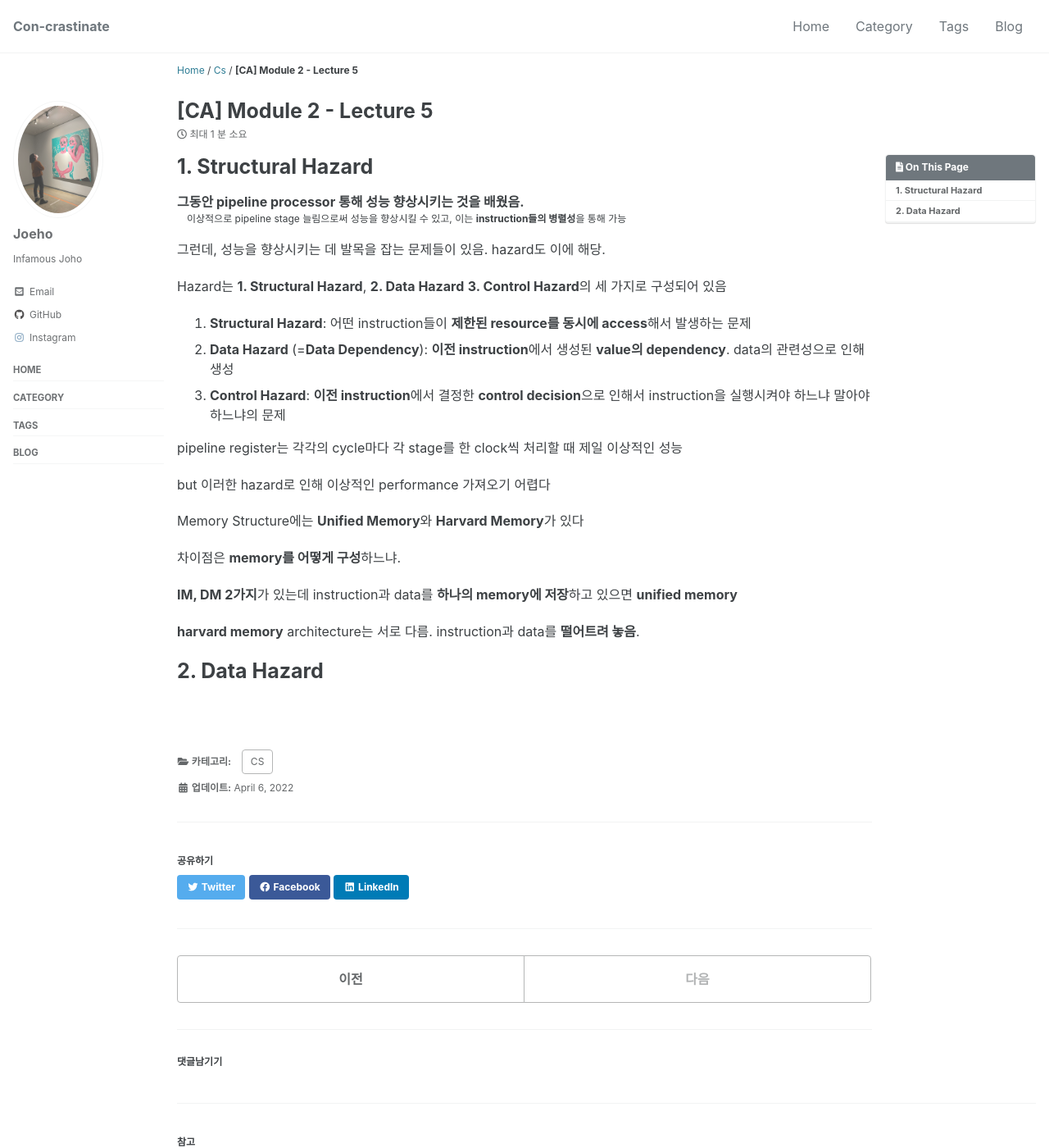
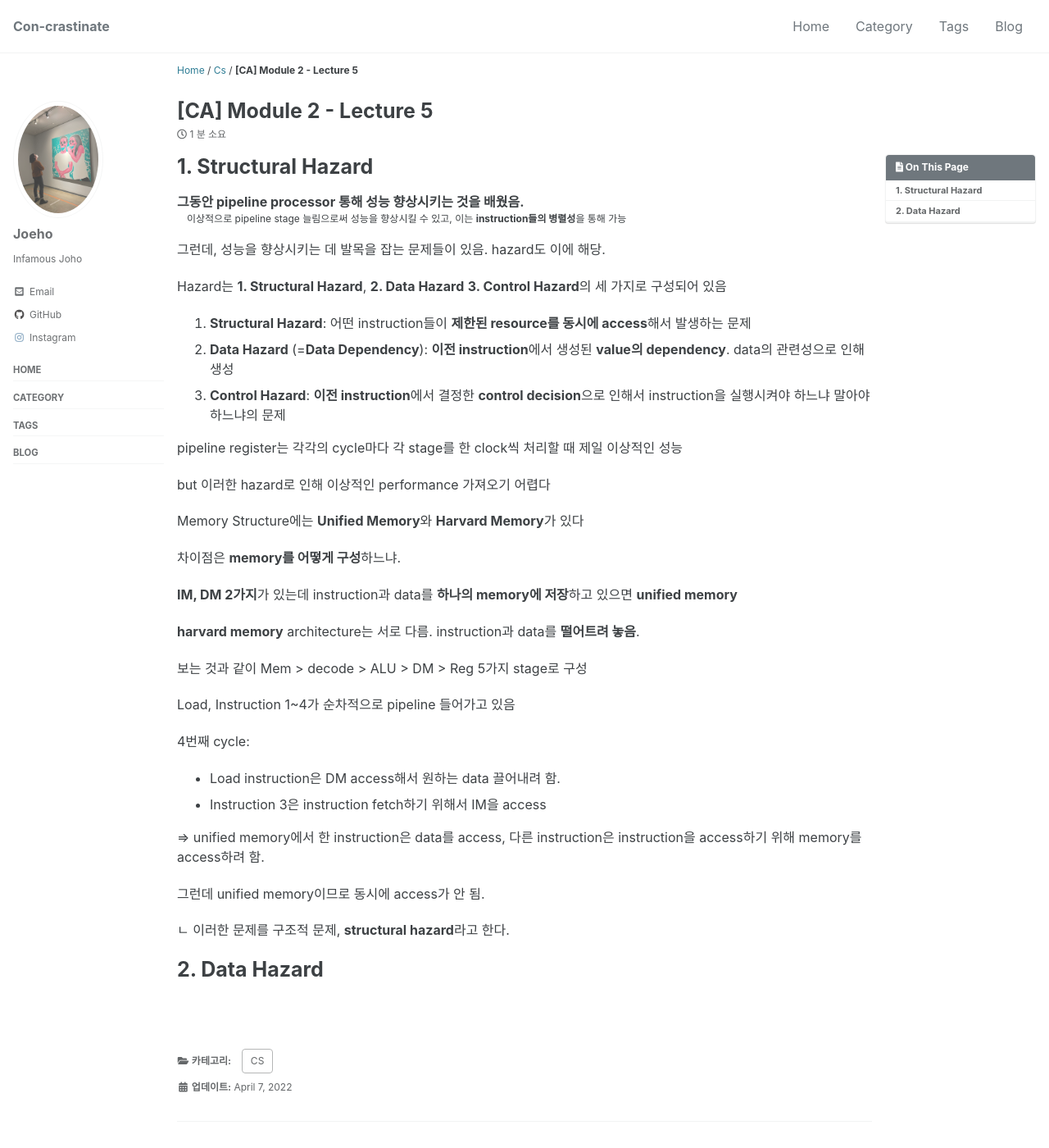
Before and after one commit to joeholee/joeholee.github.io, a Jekyll site: the page built from _posts/2022-03-31-ca-fifth.md, in a window 1280 px wide and 1400 px high. Shown: the whole window at 82% size. Built offline with Jekyll 4.4.1, drawn with Linux system fonts in a browser that asks for light colours; cached includes are drawn as plain includes; some web fonts are replaced; comment, search, counter and statistics services are not loaded.

Commit message:
Update Post

```diff
--- a/_posts/2022-03-31-ca-fifth.md
+++ b/_posts/2022-03-31-ca-fifth.md
@@ -42,6 +42,21 @@ Memory Structure에는 **Unified Memory**와 **Harvard Memory**가 있다
 
 **harvard memory** architecture는 서로 다름. instruction과 data를 **떨어트려 놓음**.
 
+보는 것과 같이 Mem > decode > ALU > DM > Reg 5가지 stage로 구성
+
+Load, Instruction 1~4가 순차적으로 pipeline 들어가고 있음
+
+4번째 cycle:
+
+- Load instruction은 DM access해서 원하는 data 끌어내려 함.
+- Instruction 3은 instruction fetch하기 위해서 IM을 access
+
+⇒ unified memory에서 한 instruction은 data를 access, 다른 instruction은 instruction을 access하기 위해 memory를 access하려 함.
+
+그런데 unified memory이므로 동시에 access가 안 됨.
+
+ㄴ 이러한 문제를 구조적 문제, **structural hazard**라고 한다.
+
 # 2. Data Hazard
 
 
```
Also changed, not shown: other parts of _posts/2022-03-31-ca-fifth.md (+1 -1 lines).
